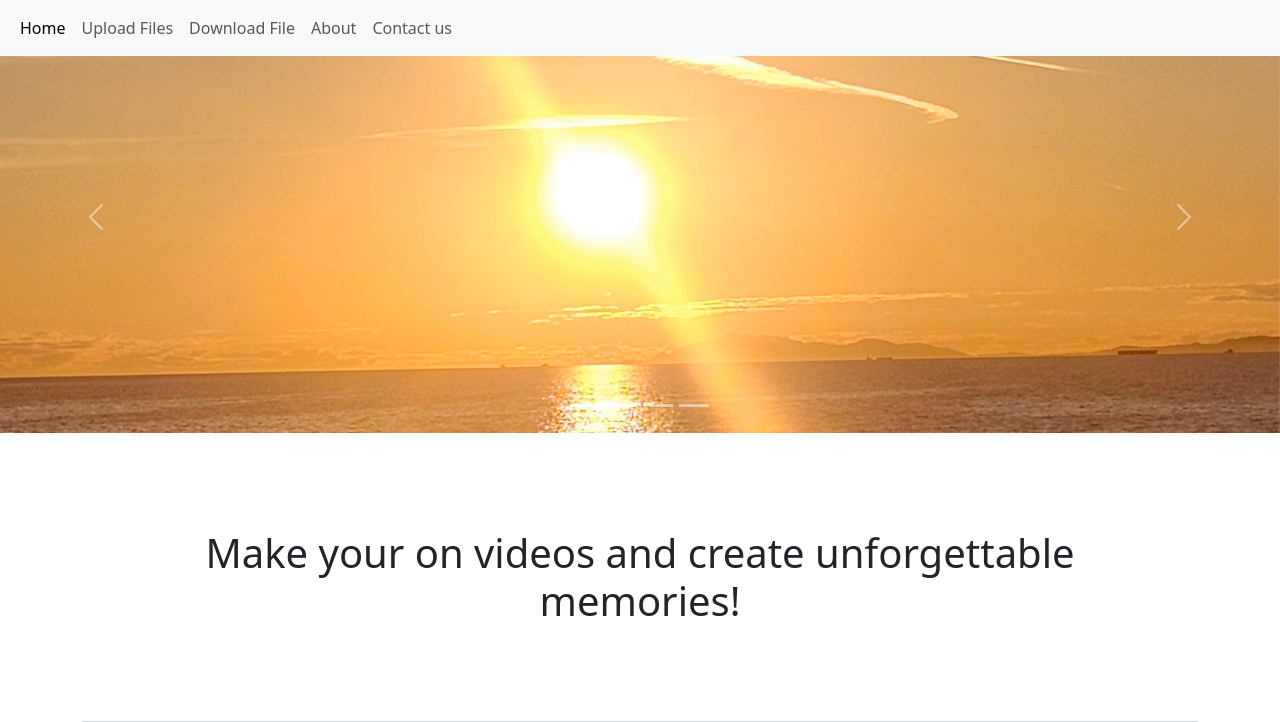
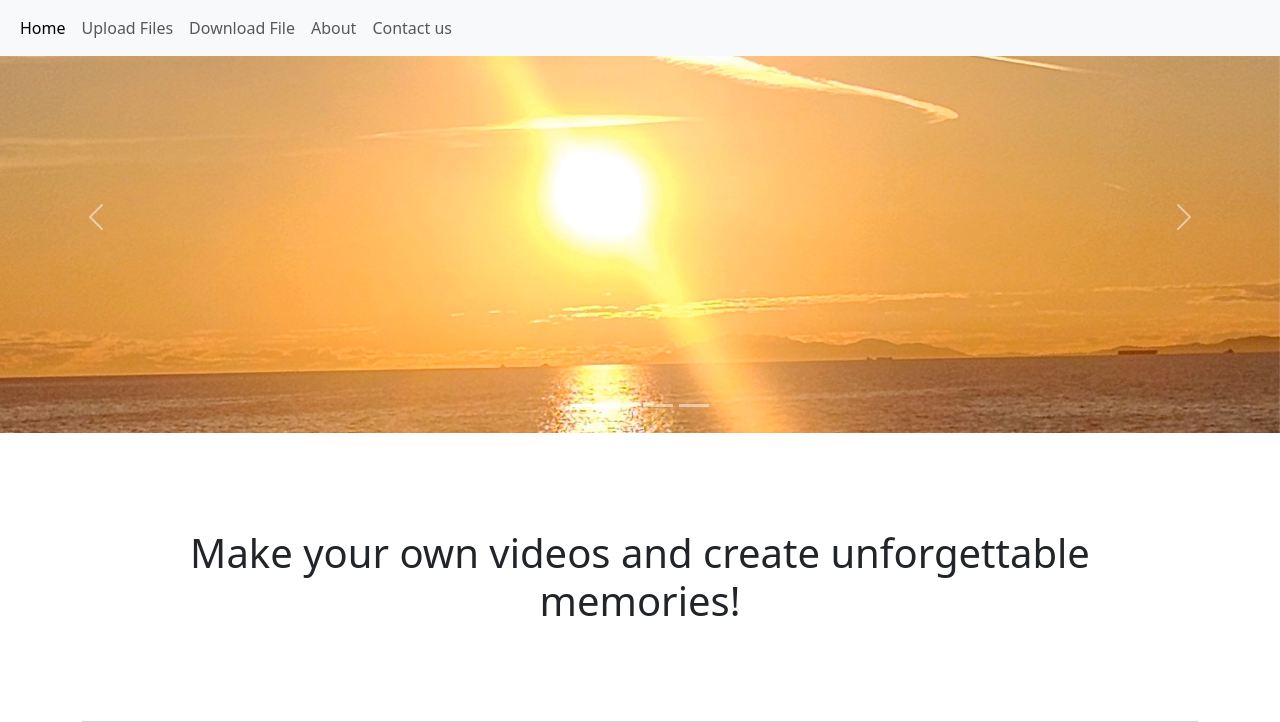
Before and after one commit to marcellestp/InVideo, a Flask app: page / in a window 1280 px wide. Shown: the top 722 px of the page. Run offline with Flask 3, Linux system fonts and the light colour scheme; some libraries are stand-ins or nearby versions.

Commit message:
Fixing typo
- fixing typo

```diff
--- a/templates/index.html
+++ b/templates/index.html
@@ -68,7 +68,7 @@
     </div>
 
     <div class="container">
-        <h1 id="about" class="text-center p-5 mb-5 mt-5">Make your on videos and create unforgettable memories!</h1>
+        <h1 id="about" class="text-center p-5 mb-5 mt-5">Make your own videos and create unforgettable memories!</h1>
         <div class="w-100 bg-dark-subtle p-5 mb-5">
             <p>Hello! If you want to combine your photos and/or videos into a single video, you've come to the right place. </p>
             <p>First, you'll need to select the photos and/or videos you want to combine into a single video. Then, you'll need to upload these selected files.</p>
```
